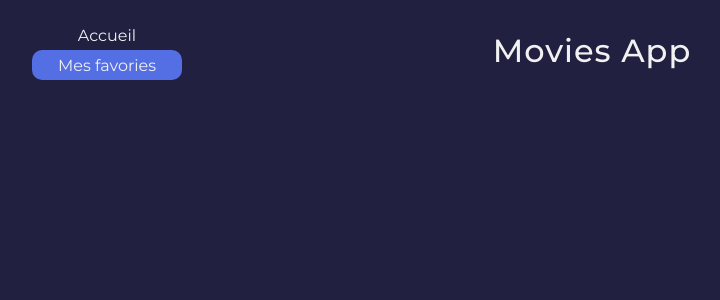
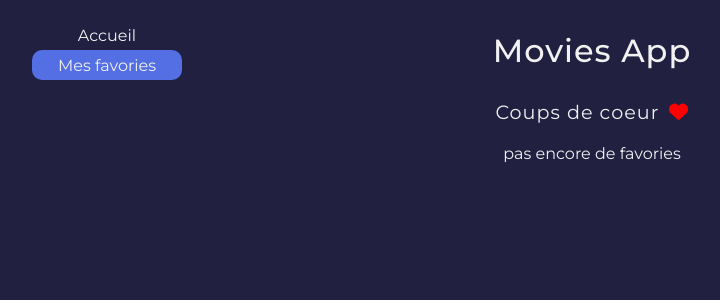
Before and after one commit to DamienLecointre/moviesapp, a Next.js app: page /favorites in a window 1280 px wide. Shown: the top 300 px of the page, without its empty margins (48-768 px from the left). Built offline with nearby package versions, Linux system fonts and the light colour scheme.

Commit message:
cards done except genre not working + favorie done except bouton not done

```diff
--- a/components/Cards.js
+++ b/components/Cards.js
@@ -3,40 +3,72 @@ import Image from "next/image";
 import styles from "../styles/Cards.module.css";
 import { FontAwesomeIcon } from "@fortawesome/react-fontawesome";
 import { faStar } from "@fortawesome/free-solid-svg-icons";
+import { useDispatch } from "react-redux";
+import { addFavoritesToStore } from "../reducers/favorites";
 
 export const Cards = (props) => {
   // console.log(moviesData);
+  const dispatch = useDispatch();
+
+  const addFavorites = (newFavorite) => {
+    dispatch(addFavoritesToStore(newFavorite));
+  };
   const genreData = props.genres;
-  // const averagedata = props.voteAverage;
 
   return (
     <li className={styles.card}>
       <Image
         className={styles.img}
-        src={props.poster}
+        src={
+          props.poster === "https://image.tmdb.org/t/p/w500/null"
+            ? "/poster.jpg"
+            : props.poster
+        }
         alt={props.title}
         height={300}
         width={220}
       />
-      <h1 className={styles.title}>{props.title}</h1>
-      <p className={styles.text}>Sorti le : {props.date}</p>
+      <h1 className={styles.title}>
+        {props.title === null ? "Titre inconnu" : props.title}
+      </h1>
+      <p className={styles.text}>
+        Sorti le :{props.date === null ? "Date de sortie inconnue" : props.date}
+      </p>
       <div className={styles.averageContainer}>
-        <h3 className={styles.averageText}>{props.voteAverage}</h3>
+        <h3 className={styles.averageText}>
+          {props.voteAverage === null
+            ? "Ce film n'a pas de note moyenne"
+            : props.voteAverage}{" "}
+          / 10
+        </h3>
+        {props.voteAverage && (
           <FontAwesomeIcon
             className={styles.averageIcon}
             icon={faStar}
-          size="1rem"
+            size="10px"
           />
+        )}
       </div>
       <ul className={styles.genreContainer}>
-        {genreData.map((type) => (
+        {genreData === undefined
+          ? null
+          : genreData.map((type) => (
               <li key={type} className={styles.genre}>
                 {type}
               </li>
             ))}
       </ul>
-      <p className={styles.text}>{props.overview}</p>
-      <button className={styles.btnFavorite}>Ajouter aux coups de coeur</button>
+      <p className={styles.text}>
+        {props.overview === null
+          ? "Pas de résumé pour ce film"
+          : props.overview}
+      </p>
+      <button
+        className={styles.btnFavorite}
+        onClick={() => addFavorites(props)}
+      >
+        Ajouter aux coups de coeur
+      </button>
     </li>
   );
 };
--- a/components/Favorites.js
+++ b/components/Favorites.js
@@ -1,8 +1,19 @@
 import React from "react";
-import styles from "../styles/Home.module.css";
 import { Navigation } from "./Navigation";
+import { FontAwesomeIcon } from "@fortawesome/react-fontawesome";
+import { faHeart } from "@fortawesome/free-solid-svg-icons";
+import styles from "../styles/Favorites.module.css";
+import { useSelector } from "react-redux";
+import { Cards } from "./Cards";
 
 export const Favorites = () => {
+  const favorite = useSelector((state) => state.favorites.value);
+  let favorites = <p>pas encore de favories</p>;
+  if (favorite.length > 0) {
+    favorites = favorite.map((data, i) => {
+      return <Cards key={i} {...data} />;
+    });
+  }
   return (
     <>
       <main className={styles.main}>
@@ -10,6 +21,12 @@ export const Favorites = () => {
           <Navigation />
           <h1 className={styles.title}>Movies App</h1>
         </div>
+        <div className={styles.subtitleContainer}>
+          <h3 className={styles.subtitle}>Coups de coeur</h3>
+          <FontAwesomeIcon className={styles.subtitleIcon} icon={faHeart} />
+        </div>
+
+        <ul className={styles.cardsContainer}>{favorites}</ul>
       </main>
     </>
   );
--- a/next.config.js
+++ b/next.config.js
@@ -4,6 +4,15 @@ const nextConfig = {
   images: {
     domains: ["image.tmdb.org"],
   },
+  async redirects() {
+    return [
+      {
+        source: "/",
+        destination: "/home",
+        permanent: true, // ou false si tu veux que ce soit temporaire (utile en dev)
+      },
+    ];
+  },
 };
 
 module.exports = nextConfig;
--- a/package.json
+++ b/package.json
@@ -14,10 +14,12 @@
     "@fortawesome/free-regular-svg-icons": "^6.7.2",
     "@fortawesome/free-solid-svg-icons": "^6.7.2",
     "@fortawesome/react-fontawesome": "^0.2.2",
+    "@reduxjs/toolkit": "^2.8.2",
     "dotenv": "^16.5.0",
     "next": "^15.1.8",
     "react": "^18.3.1",
-    "react-dom": "^18.3.1"
+    "react-dom": "^18.3.1",
+    "react-redux": "^9.2.0"
   },
   "devDependencies": {
     "@testing-library/jest-dom": "^5.16.4",
--- a/pages/_app.js
+++ b/pages/_app.js
@@ -1,15 +1,22 @@
 require("dotenv").config();
 import "../styles/globals.css";
 import Head from "next/head";
+import { Provider } from "react-redux";
+import { configureStore } from "@reduxjs/toolkit";
+import favorites from "../reducers/favorites";
+
+const store = configureStore({
+  reducer: { favorites },
+});
 
 function App({ Component, pageProps }) {
   return (
-    <>
+    <Provider store={store}>
       <Head>
         <title>Next.js App</title>
       </Head>
       <Component {...pageProps} />
-    </>
+    </Provider>
   );
 }
 
--- /dev/null
+++ b/reducers/favorites.js
@@ -0,0 +1,20 @@
+import { createSlice } from "@reduxjs/toolkit";
+
+const initialState = {
+  value: [],
+};
+
+export const favoritesSlice = createSlice({
+  name: "favorites",
+
+  initialState,
+  reducers: {
+    addFavoritesToStore: (state, action) => {
+      console.log("add favorites :", action.payload);
+      state.value.push(action.payload);
+    },
+  },
+});
+
+export const { addFavoritesToStore } = favoritesSlice.actions;
+export default favoritesSlice.reducer;
--- a/styles/Cards.module.css
+++ b/styles/Cards.module.css
@@ -14,16 +14,16 @@
   margin: 5px;
 }
 
+.img {
+  border-radius: 20px;
+  margin: 20px 0;
+}
+
 .title {
   width: 100%;
   font-size: 1rem;
   font-weight: 800;
   letter-spacing: 1px;
-}
-
-.img {
-  border-radius: 20px;
-  margin: 20px 0;
 }
 
 .text {
@@ -71,10 +71,17 @@
   position: absolute;
   bottom: 5%;
   outline: none;
-  border: none;
+  border: 1px solid #546FE4;
   font-size: .7rem;
   background: #546FE4;
   border-radius: 10px;
   padding: 20px;
   cursor: pointer;
+  transition: 0.3s ease-in-out;
 }
+
+.btnFavorite:hover {
+  transform: scale(1.1);
+  border: 1px solid #546FE4;
+  background: #212040;
+}
--- /dev/null
+++ b/styles/Favorites.module.css
@@ -0,0 +1,46 @@
+.main {
+  display: flex;
+  flex-direction: column;
+  justify-content: center;
+  align-items: center;
+}
+
+.headerContainer {
+  width: 100%;
+  display: grid;
+  grid-template-rows: 1fr;
+  grid-template-columns: 25% 50% 25%;
+  align-items: center;
+}
+
+.title {
+  font-size: 2rem;
+  font-weight: 500;
+  letter-spacing: 1px;
+  text-align: center;
+}
+
+.subtitleContainer {
+  width: 100%;
+  display: flex;
+  align-items: center;
+  justify-content: center;
+  margin: 20px 0;
+}
+
+.subtitle {
+  font-size: 1.2rem;
+  font-weight: 400;
+  letter-spacing: 1px;
+}
+
+.subtitleIcon {
+  font-size: 1.2rem;
+  color: red;
+  margin-left: 10px;
+}
+
+.cardsContainer {
+  display: flex;
+  flex-wrap: wrap;
+}
```
Also changed, not shown: components/Home.js (+53 -12 lines), 1 other file (tests, documents, lock files or other folders). Lines whose indentation alone changed are shown as unchanged.
